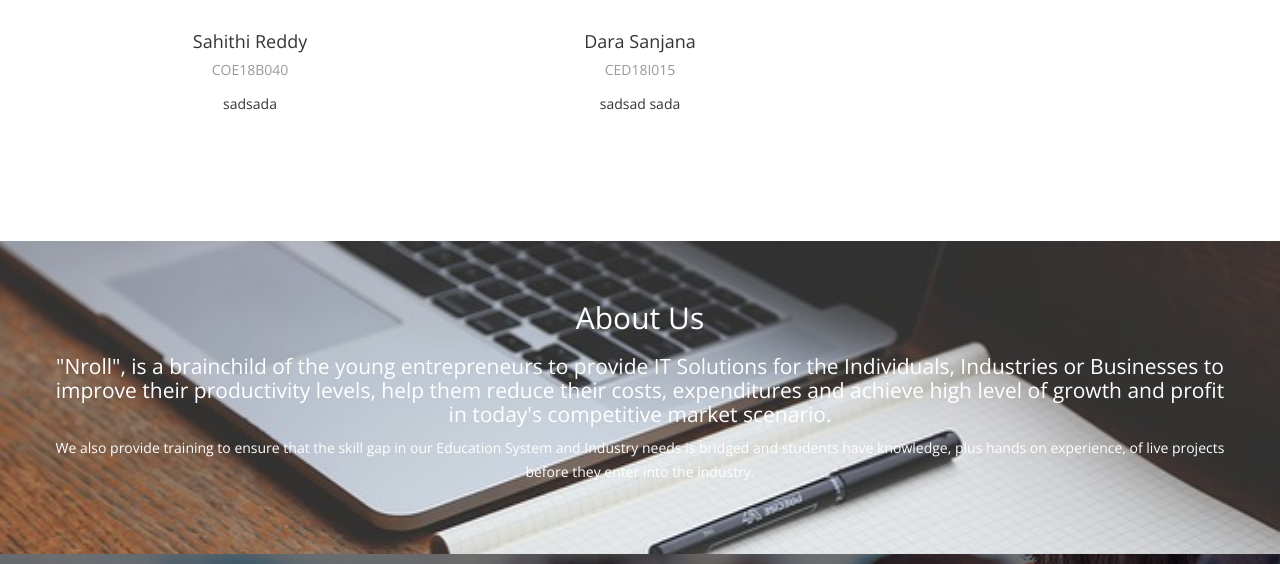
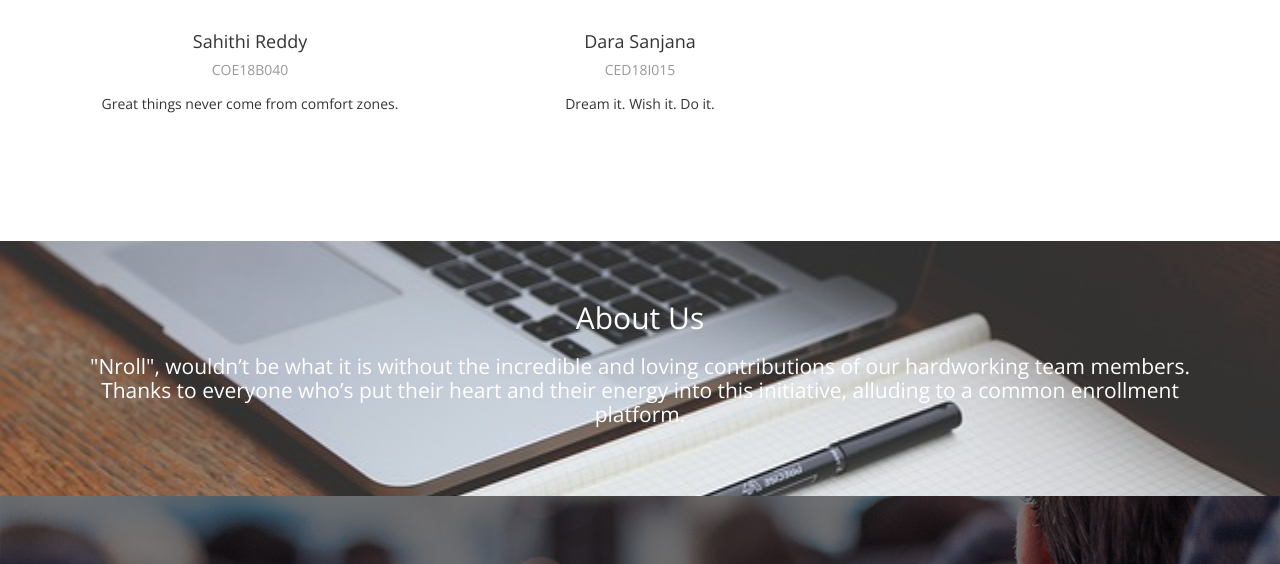
Before and after one commit to NrollAcademy/Nroll, a plain HTML site: page Sample/index.html in a window 1280 px wide. Shown: the part 1953-2517 px from the top of the page. Drawn offline with nearby package versions, Linux system fonts and the light colour scheme.

Commit message:
Updated all the html files. Final Commit

```diff
--- a/Sample/index.html
+++ b/Sample/index.html
@@ -148,7 +148,7 @@
 							<div class="member-info">
 								<h3>Sahithi Reddy</h3>
 								<h4>COE18B040</h4>
-								<p>sadsada</p>
+								<p>Great things never come from comfort zones.</p>
 							</div>
 						</div>
 					</div>
@@ -163,7 +163,7 @@
 							<div class="member-info">
 								<h3>Dara Sanjana</h3>
 								<h4>CED18I015</h4>
-								<p>sadsad sada</p>
+								<p>Dream it. Wish it. Do it.</p>
 							</div>
 
 						</div>
@@ -187,9 +187,7 @@
 			<div class="col-sm-15">
 				<div class="about-info text-center wow fadeInUp" data-wow-duration="1000ms" data-wow-delay="300ms">
 					<h2>About Us</h2>
-					<p style="font-size: 150%">"Nroll", is a brainchild of the young entrepreneurs to provide IT Solutions for the Individuals, Industries or Businesses to improve their productivity levels, help them reduce
-					their costs, expenditures and achieve high level of growth and profit in today's competitive market scenario.</p>
-					<p>We also provide training to ensure that the skill gap in our Education System and Industry needs is bridged and students have knowledge, plus hands on experience, of live projects before they enter into the industry.</p>
+					<p style="font-size: 150%">"Nroll", wouldn’t be what it is without the incredible and loving contributions of our hardworking team members. Thanks to everyone who’s put their heart and their energy into this initiative, alluding to a common enrollment platform.</p>
 				</div>
 			</div>
 		</div>
```
Also changed, not shown: Sample/mihir.html (+6 -6 lines), Sample/prateek.html (+1 -1 lines), Sample/sahithi.html (+1 -1 lines), Sample/sujoy.html (+0 -1 lines).
